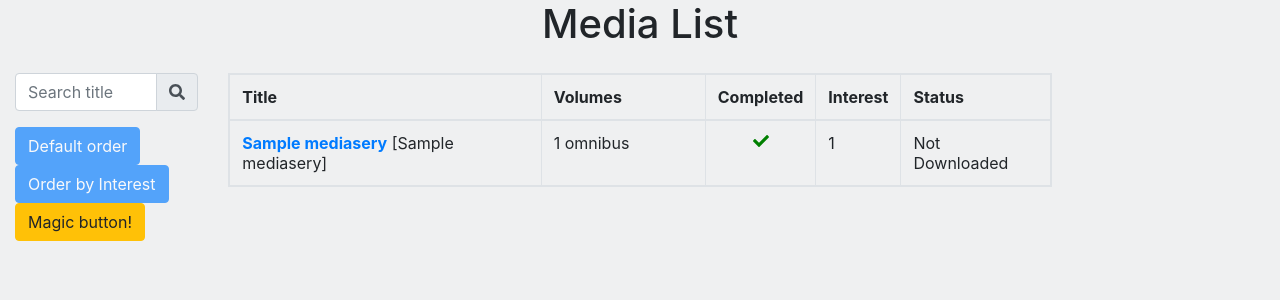
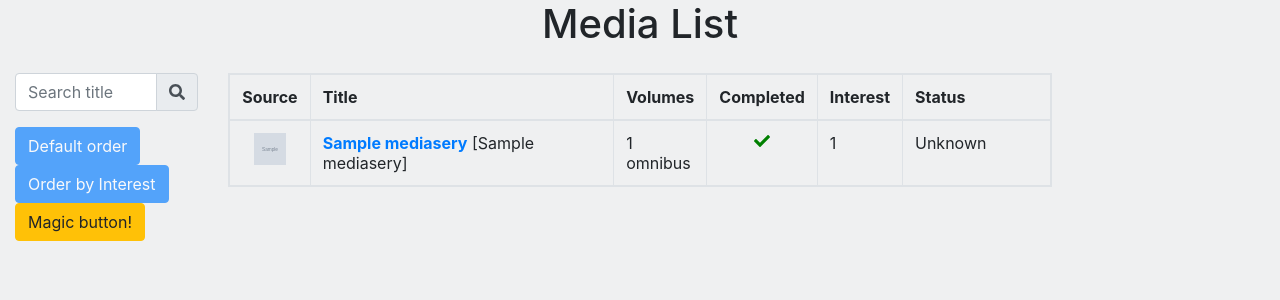
Before and after one commit to mincem/media_list, a Django app: page /media_list/ in a window 1280 px wide. Shown: the part 56-356 px from the top of the page. Run offline with Django 3.2, Linux system fonts and the light colour scheme; tables that the repository leaves empty hold one stand-in row (values such as "Sample post"); grey boxes marked "Sample" are stand-in pictures; some libraries are stand-ins or nearby versions.

Commit message:
Show source images

```diff
--- a/src/config/settings.py
+++ b/src/config/settings.py
@@ -113,3 +113,6 @@
 # https://docs.djangoproject.com/en/2.2/howto/static-files/
 
 STATIC_URL = '/static/'
+
+MEDIA_ROOT = os.path.join(BASE_DIR, 'media')
+MEDIA_URL = '/media/'
--- a/src/config/urls.py
+++ b/src/config/urls.py
@@ -14,9 +14,16 @@
     2. Add a URL to urlpatterns:  path('blog/', include('blog.urls'))
 """
 from django.contrib import admin
+from django.contrib.staticfiles.urls import static
+from django.contrib.staticfiles.urls import staticfiles_urlpatterns
 from django.urls import include, path
+
+from . import settings
 
 urlpatterns = [
     path('media_list/', include('media_list.urls')),
     path('admin/', admin.site.urls),
 ]
+
+urlpatterns += staticfiles_urlpatterns()
+urlpatterns += static(settings.MEDIA_URL, document_root=settings.MEDIA_ROOT)
--- a/src/media_list/models.py
+++ b/src/media_list/models.py
@@ -1,6 +1,7 @@
 from django.db import models
 
 STATUS_CHOICES = (
+    ('U', 'Unknown'),
     ('N', 'Not Downloaded'),
     ('D', 'Downloading'),
     ('R', 'Downloaded Raw'),
@@ -21,7 +22,7 @@
     source = models.ForeignKey("MangaSource", blank=True, null=True, on_delete=models.SET_NULL)
     url = models.URLField(blank=True, null=True)
     interest = models.IntegerField()
-    status = models.CharField(max_length=1, choices=STATUS_CHOICES, default='N')
+    status = models.CharField(max_length=1, choices=STATUS_CHOICES, default=STATUS_CHOICES[0][0])
     notes = models.TextField(blank=True)
     baka_id = models.PositiveSmallIntegerField(blank=True, null=True)
     baka_info = models.ForeignKey("BakaSeries", blank=True, null=True, on_delete=models.SET_NULL)
--- a/src/media_list/static/media_list/style.css
+++ b/src/media_list/static/media_list/style.css
@@ -12,13 +12,16 @@
     /*width: 50%;*/
 }
 .ml-column-volumes {
-    width: 20%;
+    width: 10%;
 }
 .ml-column-completed {
     width: 5%;
 }
 .ml-column-interest {
     width: 10%;
+}
+.ml-column-status {
+    width: 18%;
 }
 
 .fa-check {
@@ -27,3 +30,10 @@
 .fa-times {
     color: red;
 }
+
+.source-icon {
+    height: 32px;
+    width: 32px;
+    margin: auto;
+    display: block;
+}
--- a/src/media_list/templates/media_list/index.html
+++ b/src/media_list/templates/media_list/index.html
@@ -40,6 +40,7 @@
         <table class="table table-hover table-bordered table-responsive">
           <thead>
           <tr>
+            <th class="ml-column ml-column-title">Source</th>
             <th class="ml-column ml-column-title">Title</th>
             <th class="ml-column ml-column-volumes">Volumes</th>
             <th class="ml-column ml-column-completed">Completed</th>
@@ -51,6 +52,12 @@
           <tbody>
           {% for series in series_list %}
             <tr class="ml-row" data-detail-url="{% url 'detail' series.id %}">
+              <td>
+                {% if series.source %}
+                  <img class="source-icon" src="{{ series.source.icon.url }}" alt="{{ series.source }}">
+                {% endif %}
+              </td>
+
               <td class="ml-cell-title">
                 <b><a href="{{ series.url }}">{{ series.title }}</a></b>
                 {% if series.alternate_title %}
```
Also changed, not shown: src/media_list/migrations/0012_auto_20190420_1617.py (added).
